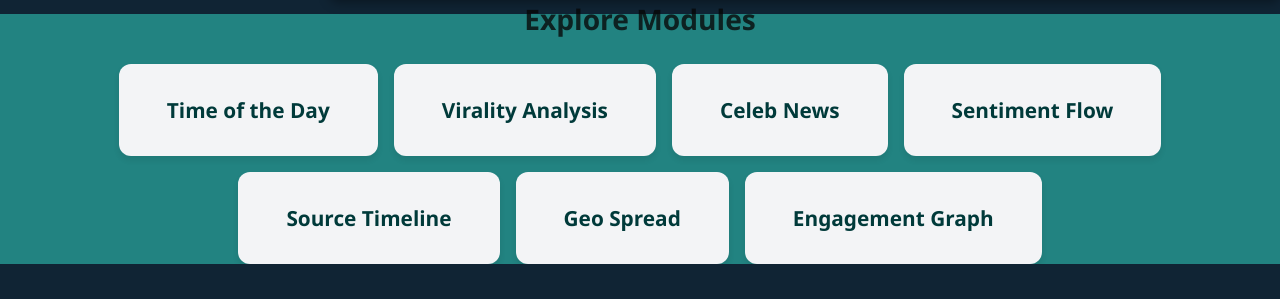
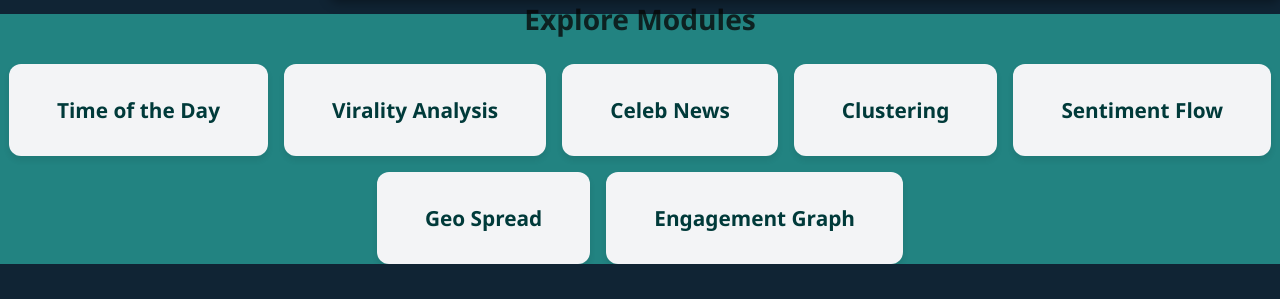
Before and after one commit to Piyushiitk24/CS661_Course_Project, a React (Vite) app in the folder Module_Sankhadeep/client/: page / in a window 1280 px wide. Shown: the part 653-952 px from the top of the page. Built offline with nearby package versions, Linux system fonts and the light colour scheme.

Commit message:
Added a button named Clustering to homepage for incorporating Akriti's module later

```diff
--- a/Module_Sankhadeep/client/src/modules/Home.jsx
+++ b/Module_Sankhadeep/client/src/modules/Home.jsx
@@ -21,8 +21,8 @@ export default function Home() {
     { name: "Time of the Day", url: "/top-news" },
     { name: "Virality Analysis", url: "http://127.0.0.1:5001" },
     { name: "Celeb News", url: "http://127.0.0.1:5002" },
+    { name: "Clustering", url: "/clustering" },
     { name: "Sentiment Flow", url: "/sentiment" },
-    { name: "Source Timeline", url: "/timeline" },
     { name: "Geo Spread", url: "/geo" },
     { name: "Engagement Graph", url: "/engagement" }
   ];
```
